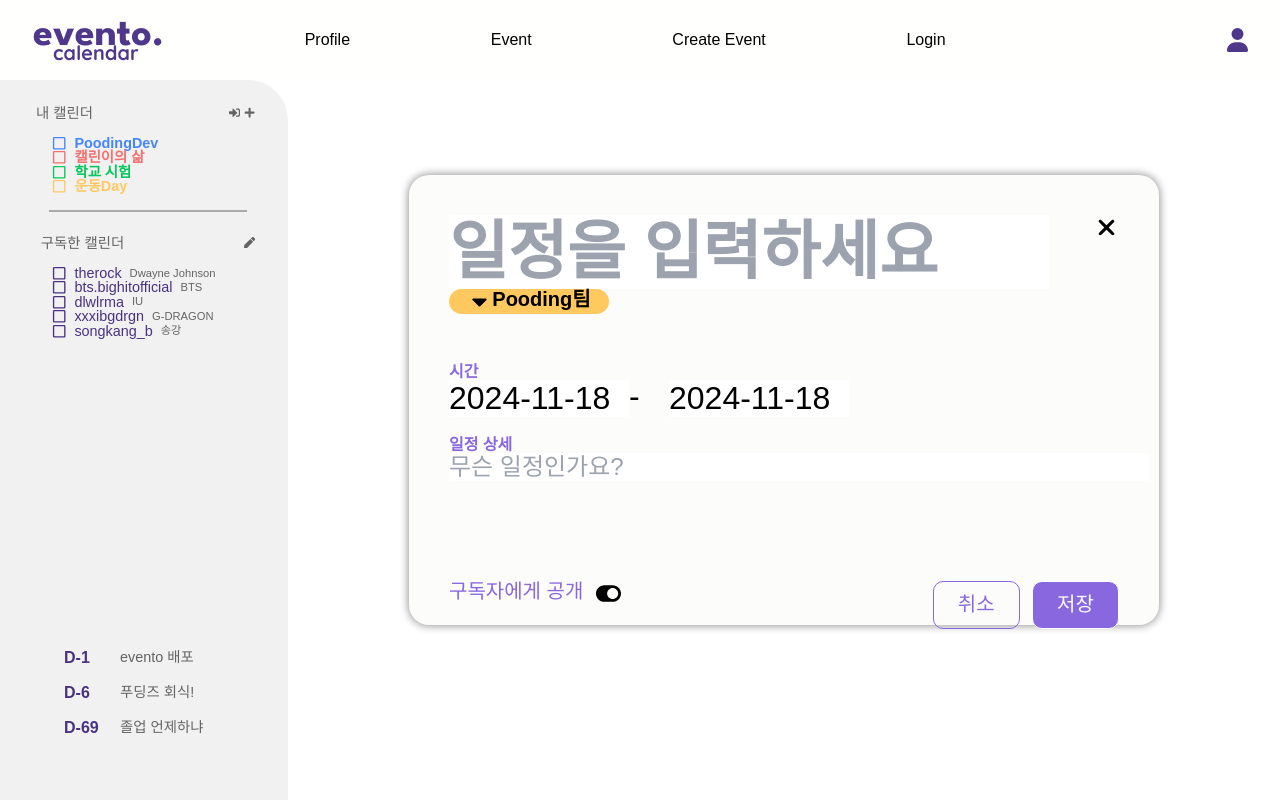
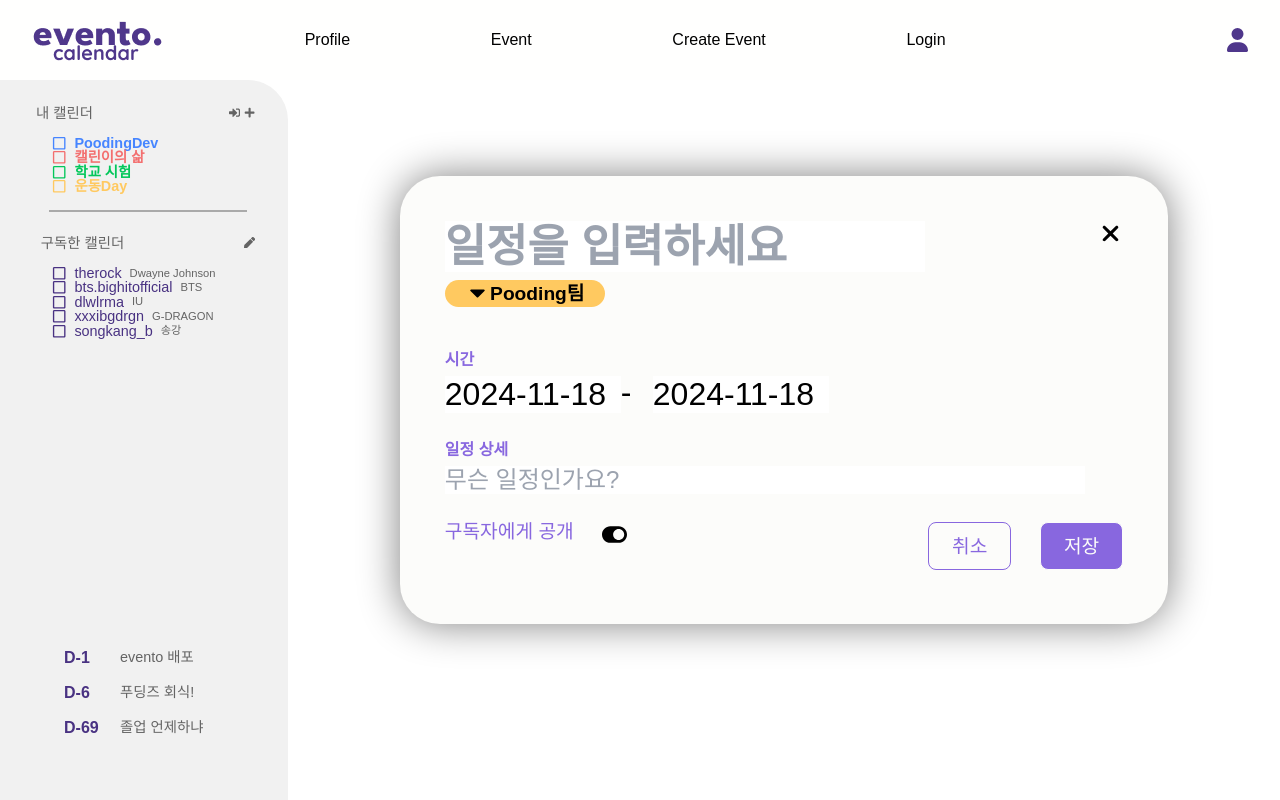
Before and after one commit to PoodingDev/Evento_FE, a React (Vite) app: page /new-event in a window 1280 px wide. Built offline with nearby package versions, Linux system fonts and the light colour scheme.

Commit message:
Feat: #7 rem으로 단위 수정

```diff
--- a/src/components/CreateEventModal.jsx
+++ b/src/components/CreateEventModal.jsx
@@ -12,61 +12,65 @@ export default function EventCreate() {
 
   return (
     <div className="ml-[18rem] flex h-screen items-center justify-center">
-      <div className="h-[450px] w-[750px] rounded-[20px] bg-eventoWhite p-[40px] shadow-[0px_0px_10px_gray]">
+      <div className="h-[28rem] w-[48rem] rounded-[2.5rem] bg-eventoWhite p-[2.8rem] shadow-[0_0_2.5rem_gray]">
         <div className="flex flex-wrap justify-between">
           {/* 제목 */}
           <input
             type="text"
             placeholder="일정을 입력하세요"
-            className="w-[600px] text-[64px] font-bold"
+            className="mb-[0.5rem] w-[30rem] text-[2.8rem] font-bold"
           />
           <FaXmark size={25} />
         </div>
 
-        <div className="bg-eventoYellow mb-[50px] flex w-[160px] justify-center rounded-[50px] text-center text-[20px] font-bold">
+        <div className="bg-eventoYellow mb-[2.8rem] flex w-[10rem] justify-center rounded-[3rem] text-center text-[1.2rem] font-bold leading-[1.7rem]">
           <FaCaretDown size={25} />
           <p>Pooding팀</p>
         </div>
 
         {/* 시간 */}
 
-        <div className="text-[16px] font-bold text-eventoPurple">시간</div>
-        <div className="mb-[20px] flex text-[32px] font-medium">
+        <div className="mb-[0.5rem] text-[1rem] font-bold text-eventoPurple">
+          시간
+        </div>
+        <div className="mb-[1.8rem] flex text-[2rem] font-medium">
           <DatePicker
             selected={startDate}
             onChange={(date) => setStartDate(date)}
             dateFormat="yyyy-MM-dd"
-            className="w-[180px]"
+            className="w-[11rem]"
             datepicker-orientation="bottom right"
           />
-          <p className="mr-[10px] w-[30px]">-</p>
+          <p className="mr-[1rem] w-[1rem]">-</p>
           <DatePicker
             selected={endDate}
             onChange={(date) => setendDate(date)}
             dateFormat="yyyy-MM-dd"
-            className="w-[180px]"
+            className="w-[11rem]"
           />
         </div>
 
         {/* 일정 상세 */}
-        <div className="text-[16px] font-bold text-eventoPurple">일정 상세</div>
+        <div className="mb-[0.5rem] text-[1rem] font-bold text-eventoPurple">
+          일정 상세
+        </div>
 
         <input
           type="text"
           placeholder="무슨 일정인가요?"
-          className="mb-[100px] w-[700px] text-[24px] font-medium"
+          className="mb-[1.8rem] w-[40rem] text-[1.5rem] font-medium"
         />
 
         {/* 기타 아이콘 */}
         <div className="flex flex-wrap justify-between">
-          <p className="text-[20px] font-medium text-eventoPurple">
+          <p className="text-[1.2rem] font-medium text-eventoPurple">
             구독자에게 공개
           </p>
           <FaToggleOn size={25} />
-          <div className="ml-[300px] h-[48px] w-[87px] rounded-[10px] border-[1px] border-solid border-eventoPurple text-center text-[20px] font-medium leading-[45px] text-eventoPurple">
+          <div className="ml-[17rem] h-[3rem] w-[5.2rem] rounded-[0.5rem] border-[0.1rem] border-solid border-eventoPurple text-center text-[1.2rem] font-medium leading-[3rem] text-eventoPurple">
             취소
           </div>
-          <div className="h-[48px] w-[87px] rounded-[10px] border-[1px] border-solid bg-eventoPurple text-center text-[20px] font-medium leading-[45px] text-eventoWhite">
+          <div className="h-[3rem] w-[5.2rem] rounded-[0.5rem] border-[0.1rem] border-solid bg-eventoPurple text-center text-[1.2rem] font-medium leading-[3rem] text-eventoWhite">
             저장
           </div>
         </div>
```
